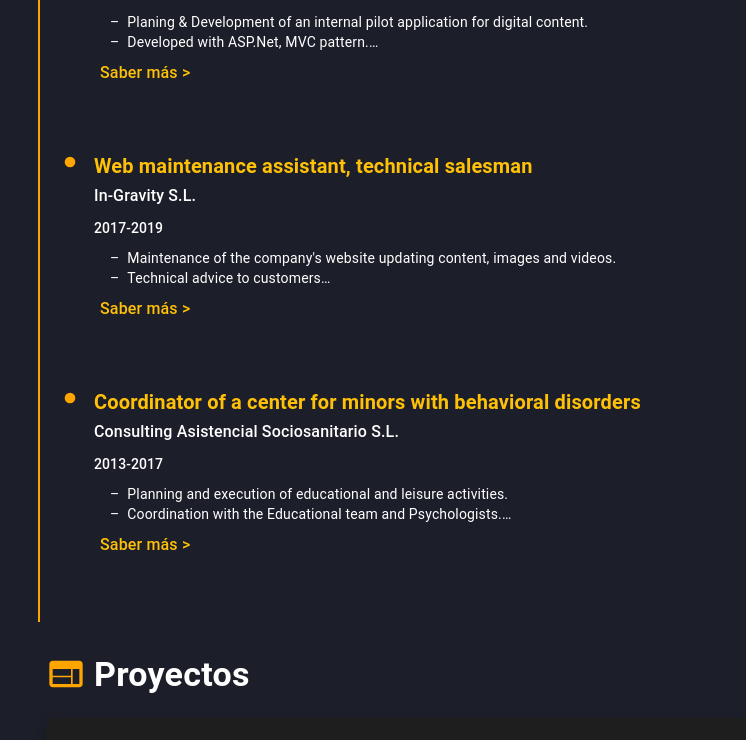
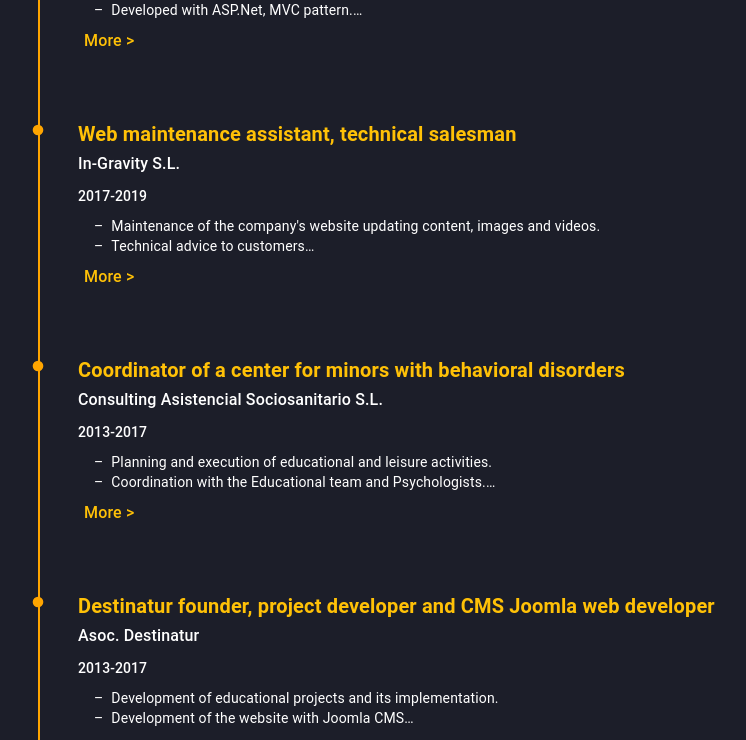
Before and after one commit to oPelayo/portfolio, a React (Create React App) app: page /experience in a window 1280 px wide. Shown: the part 882-1622 px from the top of the page, without its empty margins (200-946 px from the left). Built offline with nearby package versions, Linux system fonts and the light colour scheme.

Commit message:
added content

```diff
--- a/src/pages/Experience.js
+++ b/src/pages/Experience.js
@@ -52,7 +52,19 @@ const experiences = [
       "- Educational interventions, supervision of guidelines and methodologies to be applied.",
       "- Team management (6 people)"
     ]
+  },
+  {
+    title: "Destinatur founder, project developer and CMS Joomla web developer",
+    company: "Asoc. Destinatur",
+    date: "2013-2017",
+    description:[
+      "- Development of educational projects and its implementation.",
+      "- Development of the website with Joomla CMS",
+      "- Treasurer of the association",
+      "- Management of the association"
+    ]
   }
+
 ]
 
 function Experience() {
@@ -74,7 +86,7 @@ function Experience() {
       <List
         sx={{
           position: "relative",
-          paddingLeft: 4,
+          paddingLeft: 0,
           "&::before": {
             content: '""',
             position: "absolute",
@@ -107,17 +119,17 @@ function ExperienceItem({ experience }) {
     <ListItem
       sx={{ display: "flex", alignItems: "flex-start", mb: 4, marginBottom: "48px" }}
     >
-      {/* Icono de punto */}
+      {/* Dot Icon */}
       <FiberManualRecordIcon
         sx={{
           color: "#ffa500",
           fontSize: "16px",
-          marginRight: 2,
+          marginRight: 4,
           marginTop: "4px",
         }}
       />
       <Box>
-        {/* Título de la posición */}
+        {/* Tittle */}
         <Typography
           variant="h6"
           sx={{ color: "#ffc107", fontWeight: "bold" }}
@@ -125,7 +137,7 @@ function ExperienceItem({ experience }) {
           {experience.title}
         </Typography>
 
-        {/* Empresa y fecha */}
+        {/* Company & date */}
         <Typography
           variant="subtitle1"
           sx={{
@@ -143,7 +155,7 @@ function ExperienceItem({ experience }) {
           {experience.date}
         </Typography>
 
-        {/* Descripción con control de expansión */}
+        {/* Description  */}
         <Box
           sx={{
             mt: 1,
@@ -192,7 +204,7 @@ function ExperienceItem({ experience }) {
             },
           }}
         >
-          {isExpanded ? "Mostrar menos" : "Saber más"} &gt;
+          {isExpanded ? "Show less" : "More"} &gt;
         </Typography>
       </Box>
     </ListItem>
```
